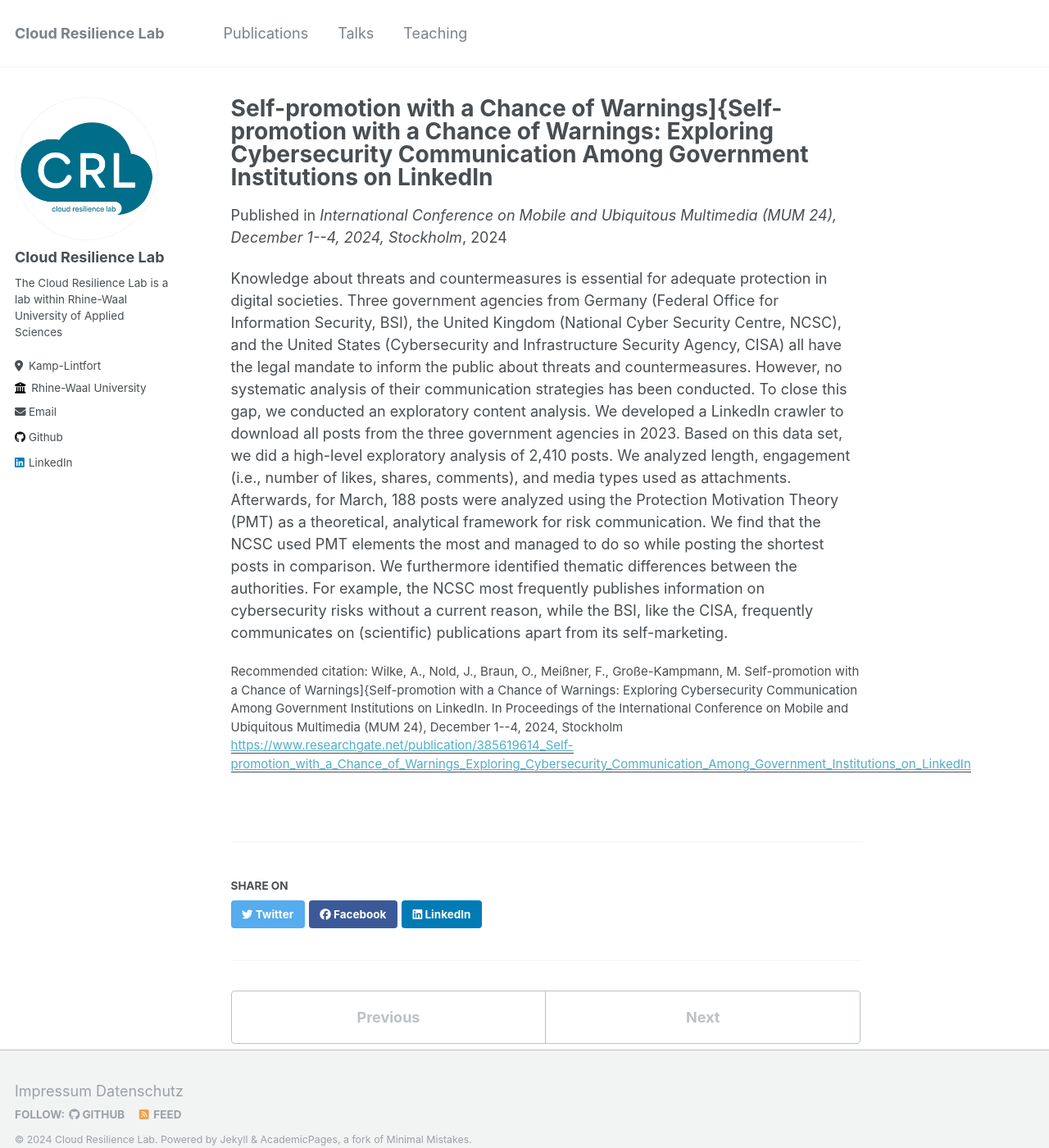
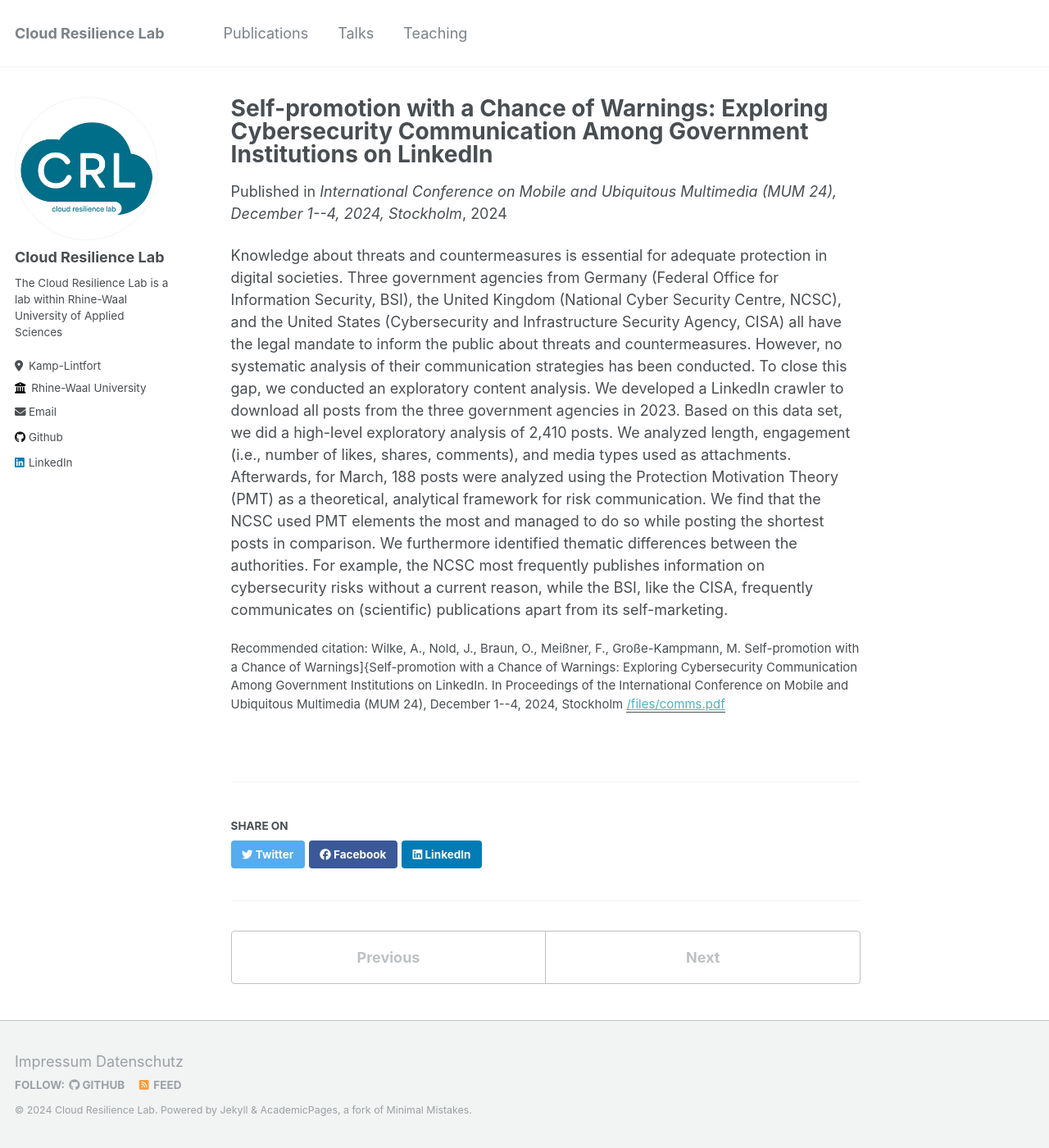
Before and after one commit to cloudresiliencelab/cloudresiliencelab.github.io, a Jekyll site: the page built from _publications/self-promotion.md, in a window 1280 px wide and 1400 px high. Shown: the whole window at 82% size. Built offline with Jekyll 4.4.1, drawn with Linux system fonts in a browser that asks for light colours.

Commit message:
added a file

```diff
--- a/_publications/self-promotion.md
+++ b/_publications/self-promotion.md
@@ -1,11 +1,11 @@
 ---
-title: "Self-promotion with a Chance of Warnings]{Self-promotion with a Chance of Warnings: Exploring Cybersecurity Communication Among Government Institutions on LinkedIn"
+title: "Self-promotion with a Chance of Warnings: Exploring Cybersecurity Communication Among Government Institutions on LinkedIn"
 collection: publications
 permalink: /publication/self-promotion
 excerpt: 'This paper explores how cybersecurity government bodies communicate on LinkedIn'
 date: 2024-12-04
 venue: 'International Conference on Mobile and Ubiquitous Multimedia (MUM 24), December 1--4, 2024, Stockholm'
-paperurl: 'https://www.researchgate.net/publication/385619614_Self-promotion_with_a_Chance_of_Warnings_Exploring_Cybersecurity_Communication_Among_Government_Institutions_on_LinkedIn'
+paperurl: '/files/comms.pdf'
 citation: 'Wilke, A., Nold, J., Braun, O., Meißner, F., Große-Kampmann, M. Self-promotion with a Chance of Warnings]{Self-promotion with a Chance of Warnings: Exploring Cybersecurity Communication Among Government Institutions on LinkedIn. In Proceedings of the International Conference on Mobile and Ubiquitous Multimedia (MUM 24), December 1--4, 2024, Stockholm'
 ---
 
```
Also changed, not shown: _publications/tracking-rings.md (+1 -1 lines), 1 other file.
